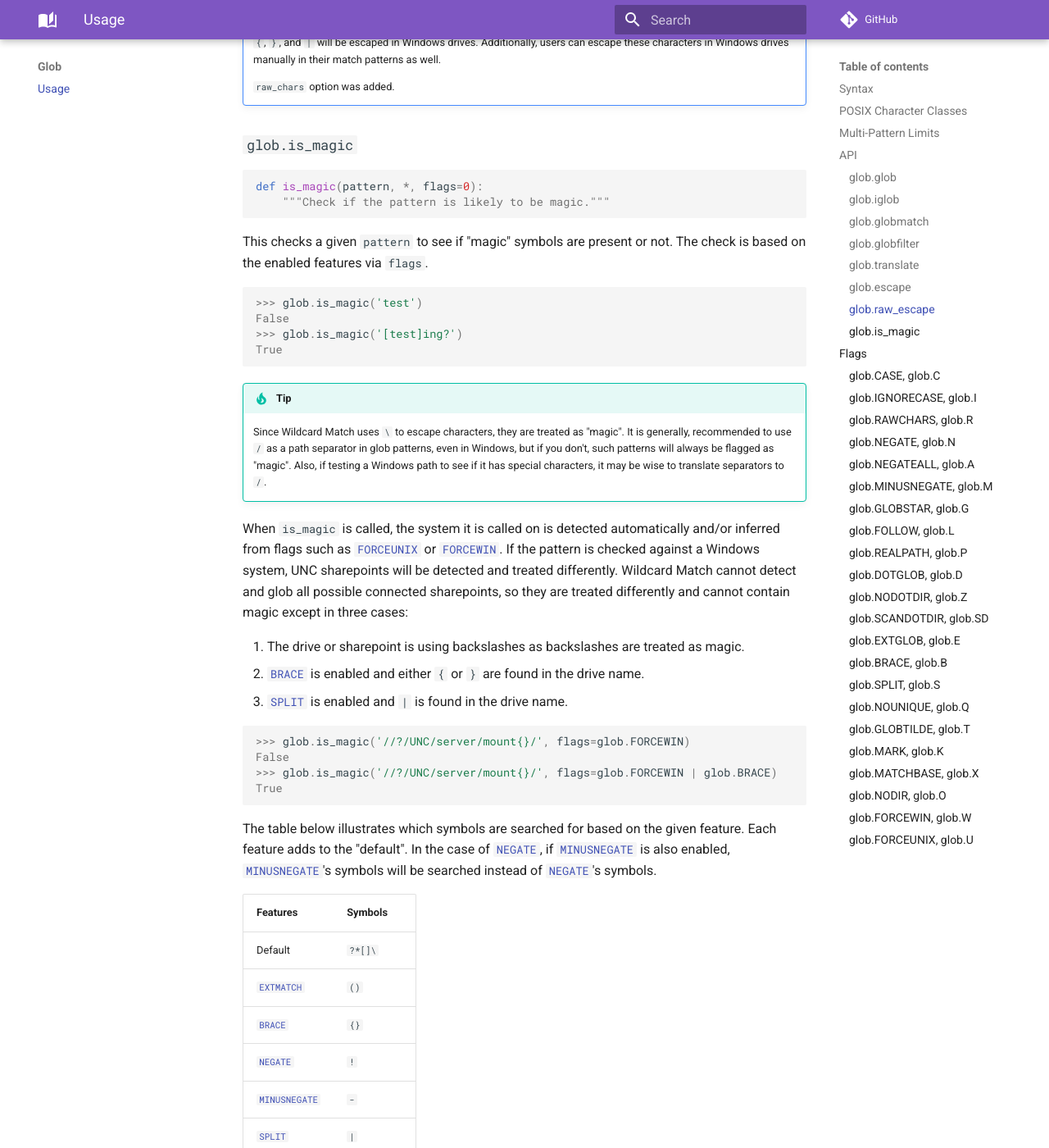
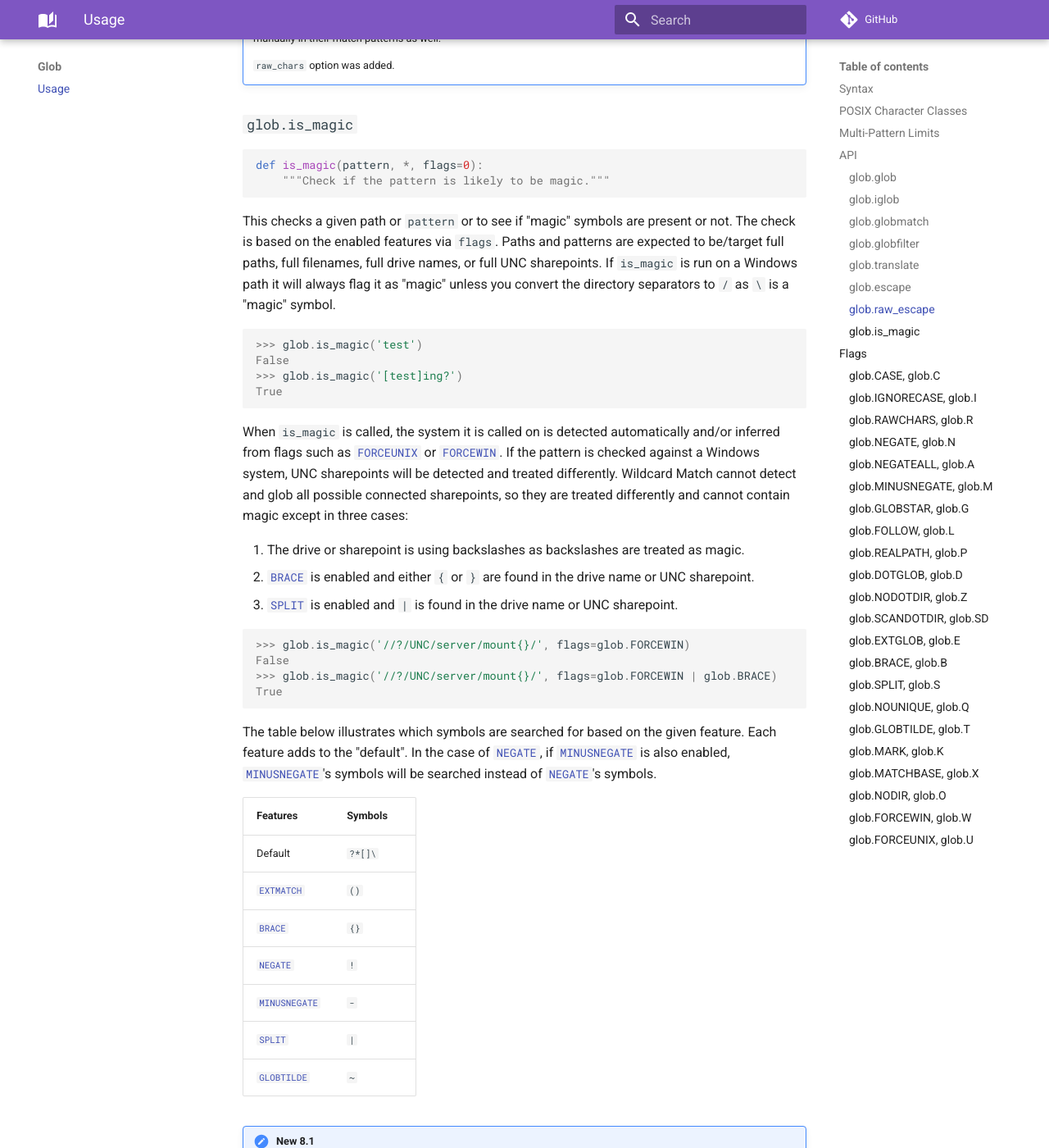
Before and after one commit to facelessuser/wcmatch, an MkDocs documentation site: the page built from docs/src/markdown/glob.md, in a window 1280 px wide and 1400 px high, scrolled down 14941 px. Shown: the whole window at 82% size. Built offline with MkDocs 1.6.1 and Material for MkDocs 9.7.7, drawn with Linux system fonts in a browser that asks for light colours; emoji names are drawn with the system emoji font; comment, search, counter and statistics services are not loaded; some of the changed text lies outside the part shown.

Commit message:
Clarify some documentation points better (#160)

````diff
--- a/docs/src/markdown/fnmatch.md
+++ b/docs/src/markdown/fnmatch.md
@@ -171,9 +171,8 @@
 def escape(pattern):
 ```
 
-This escapes special glob meta characters so they will be treated as literal characters. It escapes using backslashes.
-It will conservatively escape `-`, `!`, `*`, `?`, `(`, `)`, `[`, `]`, `|`, `{`, `}`. and `\` regardless of what feature
-is or is not enabled. Its intended use is escaping a filename for use in a pattern.
+The `escape` function will conservatively escape `-`, `!`, `*`, `?`, `(`, `)`, `[`, `]`, `|`, `{`, `}`. and `\` with
+backslashes, regardless of what feature is or is not enabled. It is meant to escape filenames.
 
 ```pycon3
 >>> from wcmatch import fnmatch
@@ -193,7 +192,11 @@
     """Check if the pattern is likely to be magic."""
 ```
 
-This checks a given `pattern` to see if it is "magic" or not. The check is based on the enabled features via `flags`.
+This checks a given filename or `pattern` to see if it is "magic" or not. The check is based on the enabled features via
+`flags`. Filenames or patterns are expected to be/target full names. This variant of `is_magic` is meant to be run on
+filenames or patterns for file names only. If you need to check patterns with full paths, particularly Windows paths
+that include drive names or UNC sharepoints (which require special logic), it is recommended to use the
+[`glob.escape`](./glob.md#escape) function.
 
 ```pycon3
 >>> fnmatch.is_magic('test')
--- a/docs/src/markdown/glob.md
+++ b/docs/src/markdown/glob.md
@@ -491,9 +491,9 @@
 def escape(pattern, unix=None):
 ```
 
-This escapes special glob meta characters so they will be treated as literal characters. It escapes using backslashes.
-It will conservatively escape `-`, `!`, `*`, `?`, `(`, `)`, `[`, `]`, `|`, `{`, `}`. and `\` regardless of what feature
-is or is not enabled. Its intended use is escaping paths or path parts for use in patterns.
+The `escape` function will conservatively escape `-`, `!`, `*`, `?`, `(`, `)`, `[`, `]`, `|`, `{`, `}`. and `\` with
+backslashes, regardless of what feature is or is not enabled. It is meant to escape path parts (filenames, Windows
+drives, UNC sharepoints) or full paths.
 
 ```pycon3
 >>> from wcmatch import glob
@@ -520,10 +520,10 @@
 ```
 
 On a Windows system, meta characters are not processed in drives or UNC sharepoints except for pattern expansion meta
-characters. `{`, `}` when using [`BRACE`](#brace) and `|` when [`SPLIT`](#split), are the only meta characters that can
-affect drives and UNC sharepoints; therefore, they are the only characters that need to be escaped. `escape`, when it
-detects or is informed that it is processing a Windows path, `escape` will properly find and handle drives and UNC
-sharepoints.
+characters. `{` and `}` (when using [`BRACE`](#brace)) and `|` (when using [`SPLIT`](#split)) are the only meta
+characters that can affect drives and UNC sharepoints; therefore, they are the only characters that need to be escaped.
+`escape`, when it detects or is informed that it is processing a Windows path, `escape` will properly find and handle
+drives and UNC sharepoints.
 
 ```pycon3
 >>> from wmcatch import glob
@@ -637,8 +637,10 @@
     """Check if the pattern is likely to be magic."""
 ```
 
-This checks a given `pattern` to see if "magic" symbols are present or not. The check is based on the enabled features
-via `flags`.
+This checks a given path or `pattern` or to see if "magic" symbols are present or not. The check is based on the enabled
+features via `flags`. Paths and patterns are expected to be/target full paths, full filenames, full drive names, or full
+UNC sharepoints. If `is_magic` is run on a Windows path it will always flag it as "magic" unless you convert the
+directory separators to `/` as `\` is a "magic" symbol.
 
 ```pycon3
 >>> glob.is_magic('test')
@@ -647,20 +649,14 @@
 True
 ```
 
-!!! tip
-    Since Wildcard Match uses `\` to escape characters, they are treated as "magic". It is generally, recommended to use
-    `/` as a path separator in glob patterns, even in Windows, but if you don't, such patterns will always be flagged as
-    "magic". Also, if testing a Windows path to see if it has special characters, it may be wise to translate separators
-    to `/`.
-
 When `is_magic` is called, the system it is called on is detected automatically and/or inferred from flags such as
 [`FORCEUNIX`](#forceunix) or [`FORCEWIN`](#forcewin). If the pattern is checked against a Windows system, UNC
 sharepoints will be detected and treated differently. Wildcard Match cannot detect and glob all possible connected
 sharepoints, so they are treated differently and cannot contain magic except in three cases:
 
 1. The drive or sharepoint is using backslashes as backslashes are treated as magic.
-2. [`BRACE`](#brace) is enabled and either `{` or `}` are found in the drive name.
-3. [`SPLIT`](#split) is enabled and `|` is found in the drive name.
+2. [`BRACE`](#brace) is enabled and either `{` or `}` are found in the drive name or UNC sharepoint.
+3. [`SPLIT`](#split) is enabled and `|` is found in the drive name or UNC sharepoint.
 
 ```pycon3
 >>> glob.is_magic('//?/UNC/server/mount{}/', flags=glob.FORCEWIN)
````
